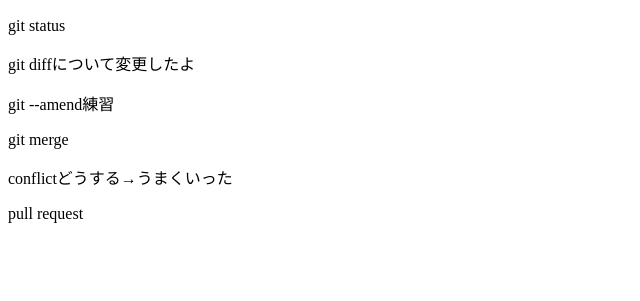
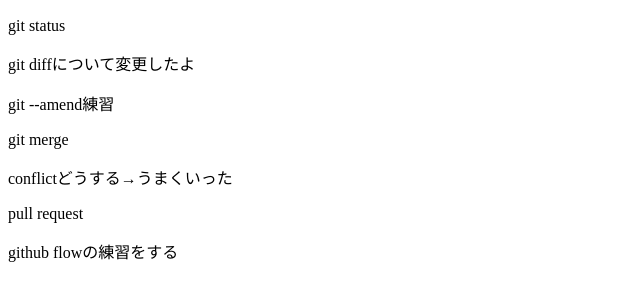
Before and after one commit to yu-kasuga-mm/git_tutorial, a plain HTML site: page index.html in a window 1280 px wide. Shown: the part 113-414 px from the top of the page, without its empty margins (0-640 px from the left). Drawn offline with Linux system fonts and the light colour scheme.

Commit message:
github flow を追記

```diff
--- a/index.html
+++ b/index.html
@@ -6,3 +6,5 @@
 <p>git merge</p>
 <p>conflictどうする→うまくいった</p>
 <p>pull request</p>
+
+<p>github flowの練習をする</p>
```
